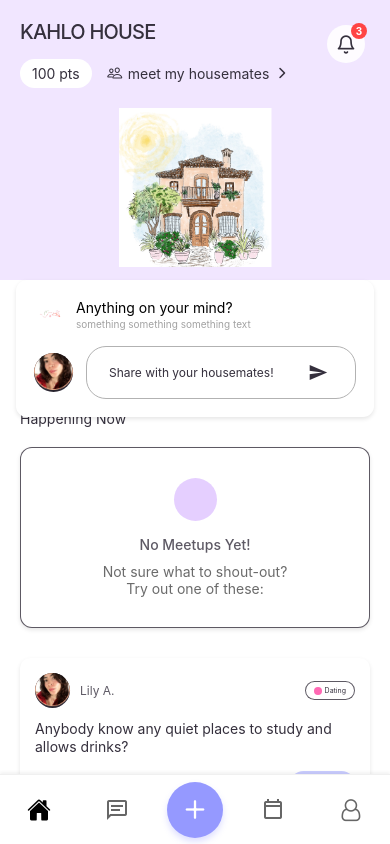
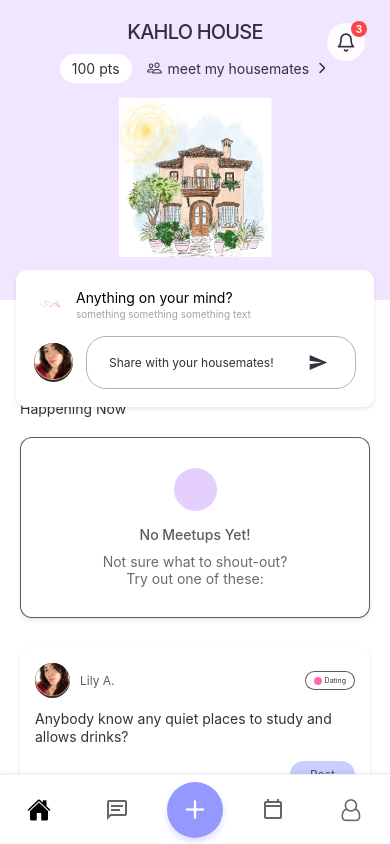
Before and after one commit to hannahwis15/quilly-social-shoutouts-pos, a React Native app: screen /HomeScreen in a window 390 px wide. Built offline with nearby package versions, Linux system fonts and the light colour scheme.

Commit message:
fixed header

```diff
--- a/screens/HomescreenHomeScreen.js
+++ b/screens/HomescreenHomeScreen.js
@@ -16,7 +16,7 @@ import {
 import { Ionicons, Feather, MaterialCommunityIcons } from '@expo/vector-icons';
 
 const { width: screenWidth } = Dimensions.get('window');
-const HEADER_MAX_HEIGHT = 280;
+const HEADER_MAX_HEIGHT = 300;
 const HEADER_MIN_HEIGHT = Platform.OS === 'ios' ? 100 : 80;
 const HEADER_SCROLL_DISTANCE = HEADER_MAX_HEIGHT - HEADER_MIN_HEIGHT;
 
@@ -88,8 +88,8 @@ const HomescreenHomeScreen = () => {
           }
         ]}
       >
-        {/* House Name and Notification - These will fade out */}
-        <Animated.View style={[styles.houseHeader, { opacity: headerOpacity }]}>
+        {/* House Name - Centered and will fade out */}
+        <Animated.View style={[styles.houseNameContainer, { opacity: headerOpacity }]}>
           <Text style={styles.houseName}>{houseName}</Text>
         </Animated.View>
 
@@ -182,7 +182,7 @@ const HomescreenHomeScreen = () => {
         )}
       >
         {/* Spacer for header and share card */}
-        <View style={{ height: HEADER_MAX_HEIGHT + 120 }} />
+        <View style={{ height: HEADER_MAX_HEIGHT + 90 }} />
 
         {/* White background container for content */}
         <View style={styles.contentContainer}>
@@ -286,15 +286,13 @@ const styles = StyleSheet.create({
     backgroundColor: '#F1E6FF',
     paddingTop: Platform.OS === 'ios' ? 50 : 20,
     paddingHorizontal: 20,
-    paddingBottom: 30,
+    paddingBottom: 20,
     height: HEADER_MAX_HEIGHT,
     zIndex: 2,
   },
-  houseHeader: {
-    flexDirection: 'row',
-    justifyContent: 'space-between',
+  houseNameContainer: {
     alignItems: 'center',
-    marginBottom: 15,
+    marginBottom: 10,
   },
   houseName: {
     fontSize: 20,
@@ -302,10 +300,11 @@ const styles = StyleSheet.create({
     color: '#35303D',
     textTransform: 'uppercase',
     letterSpacing: -0.8,
+    textAlign: 'center',
   },
   fixedNotification: {
     position: 'absolute',
-    top: Platform.OS === 'ios' ? 50 : 20,
+    top: Platform.OS === 'ios' ? 48 : 18,
     right: 20,
     zIndex: 10,
   },
@@ -340,8 +339,9 @@ const styles = StyleSheet.create({
   pointsRow: {
     flexDirection: 'row',
     alignItems: 'center',
+    justifyContent: 'center',
     gap: 15,
-    marginBottom: 20,
+    marginBottom: 15,
   },
   pointsBadge: {
     backgroundColor: '#FFFFFF',
@@ -369,7 +369,7 @@ const styles = StyleSheet.create({
   },
   shareSection: {
     position: 'absolute',
-    top: HEADER_MAX_HEIGHT,
+    top: HEADER_MAX_HEIGHT - 30,  // Overlap with purple header
     left: 16,
     right: 16,
     backgroundColor: '#FFFFFF',
```
